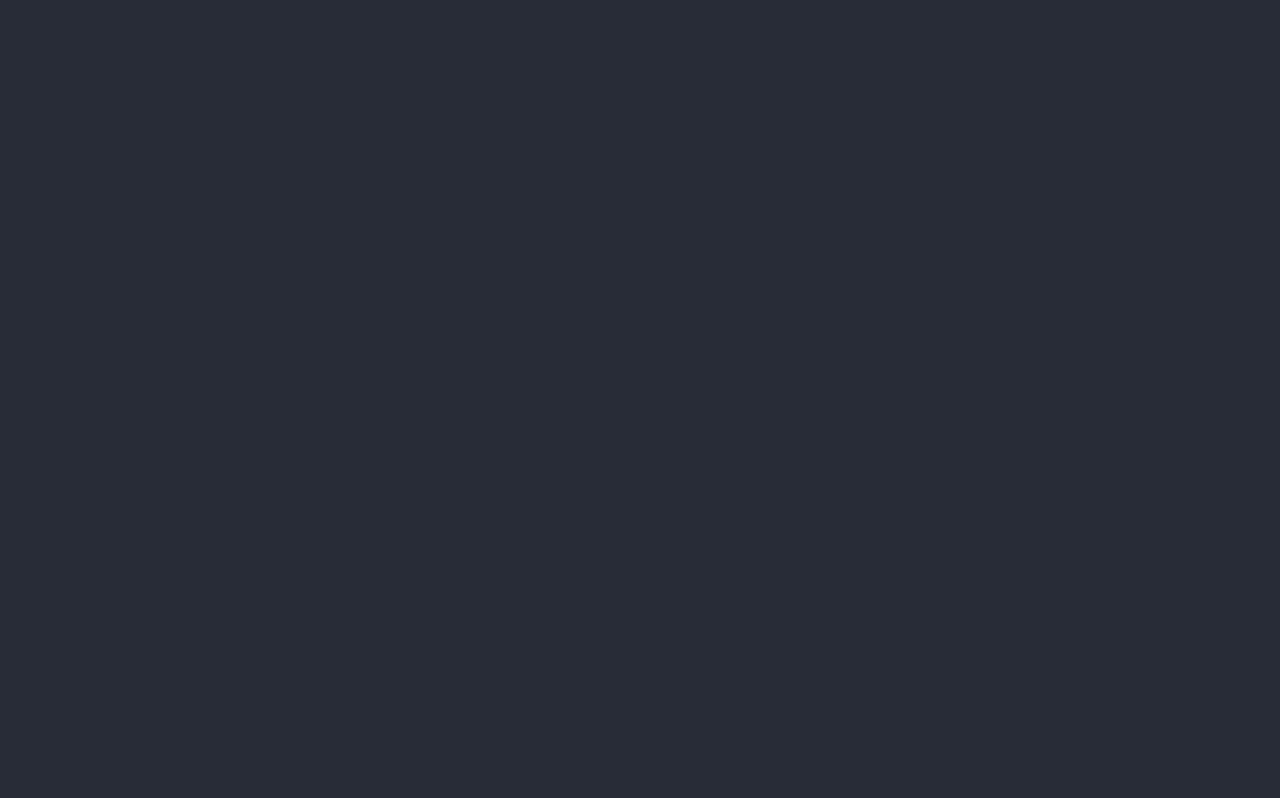
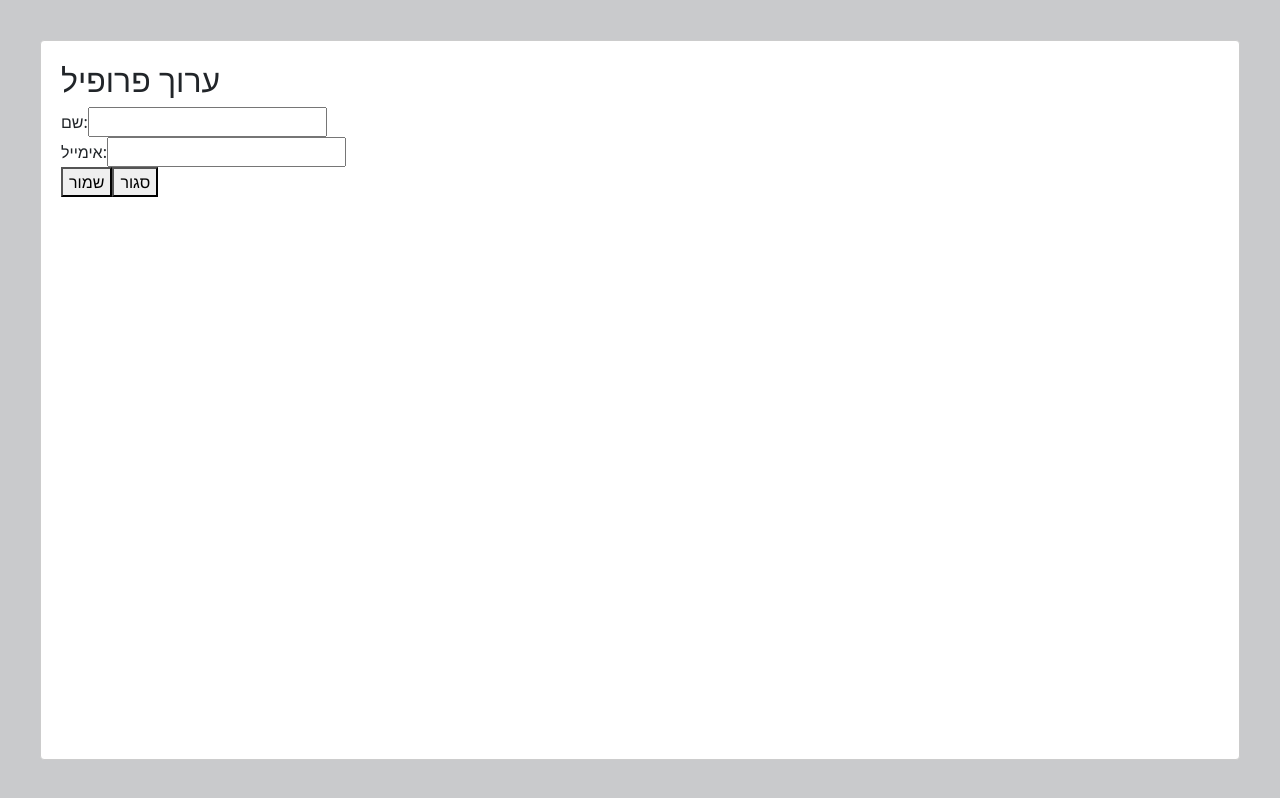
Before and after one commit to diversi-tech/bergman-front, a React (Create React App) app: page /ProfileChange in a window 1280 px wide. Built offline with nearby package versions, Linux system fonts and the light colour scheme.

Commit message:
second commit

```diff
--- a/package.json
+++ b/package.json
@@ -12,8 +12,9 @@
     "@testing-library/user-event": "^13.5.0",
     "react": "^18.3.1",
     "react-dom": "^18.3.1",
+    "react-modal": "^3.16.1",
     "react-redux": "^9.1.2",
-    "react-router-dom": "^6.23.1",
+    "react-router-dom": "^6.24.0",
     "react-scripts": "5.0.1",
     "web-vitals": "^2.1.4"
   },
--- /dev/null
+++ b/src/components/AddingCandidate.css
@@ -0,0 +1,7 @@
+#nav {
+    background-color: rgba(236, 205, 168, 0.863);
+    width: 100%;
+    height: 80px;
+    margin-top: -910px;
+
+}
--- a/src/components/AddingCandidate.js
+++ b/src/components/AddingCandidate.jsx
@@ -1,13 +1,24 @@
 import { useState } from "react"
+import './AddingCandidate.css';
+import { BrowserRouter, Link, Route, Routes } from "react-router-dom";
+import ProfileChange from "./ProfileChange";
 
-export default function AddingCandidate(candidate) {
+export default function AddingCandidate() {
+    return (
+        <div>
+            <BrowserRouter>
+                <nav id="nav">
+                    <button type="button"><Link to="/Entrance">כניסה</Link> </button>
+                    <button type="button" > <Link to="/Register">הרשמה</Link></button>
+                    <button type="button" > <Link to="/ProfileChange">שינוי פרופיל </Link> </button>
+                </nav>
+                <Routes>
+                {/* <Route path="/Entrance" element={<Entrance></Entrance>} />
+                <Route path="/Register" element={<Register></Register>} /> */}
+                <Route path="/ProfileChange" element={<ProfileChange></ProfileChange>} />
 
-    <div>
-            <nav>
-                <button type="button" >כניסה</button>
-                <button type="button" >הרשמה</button>
-                <button type="button" >שינוי פרופיל</button>
-            </nav>
+                </Routes>
+            </BrowserRouter>
             <div>אודות...</div>
             <button type="button" >העלאת קורות חיים</button>
             <futer>צור קשר...
@@ -16,7 +27,7 @@ export default function AddingCandidate(candidate) {
                 <span id='email'>מייל: kkk@kkk.dd</span>
             </futer>
         </div>
-
+    )
     // const [name,setName]=useState('');
     // const [email,setEmail]=useState('');
     // const [phone,setPhone]=useState('');
--- /dev/null
+++ b/src/components/ProfileChange.jsx
@@ -0,0 +1,63 @@
+import React, { useState } from 'react';
+import Modal from 'react-modal';
+
+Modal.setAppElement('#root');
+
+const ProfileChange = () => {
+  const [isOpen, setIsOpen] = useState(true);
+  const [profile, setProfile] = useState({
+    name: '',
+    email: '',
+  });
+
+  const closeModal = () => setIsOpen(false);
+
+  const handleChange = (e) => {
+    const { name, value } = e.target;
+    setProfile((prevProfile) => ({
+      ...prevProfile,
+      [name]: value,
+    }));
+  };
+
+  const handleSubmit = (e) => {
+    e.preventDefault();
+    // הוסף כאן את הלוגיקה לעדכון הפרופיל שלך
+    console.log('Profile updated:', profile);
+    closeModal();
+  };
+
+  return (
+    <Modal
+      isOpen={isOpen}
+      onRequestClose={closeModal}
+      contentLabel="Edit Profile"
+    >
+      <h2>ערוך פרופיל</h2>
+      <form onSubmit={handleSubmit}>
+        <div>
+          <label>שם:</label>
+          <input
+            type="text"
+            name="name"
+            value={profile.name}
+            onChange={handleChange}
+          />
+        </div>
+        <div>
+          <label>אימייל:</label>
+          <input
+            type="email"
+            name="email"
+            value={profile.email}
+            onChange={handleChange}
+          />
+        </div>
+        <button type="submit">שמור</button>
+        <button type="button" onClick={closeModal}>סגור</button>
+      </form>
+    </Modal>
+  );
+};
+
+export default ProfileChange;
```
Also changed, not shown: 1 other file (tests, documents, lock files or other folders).
